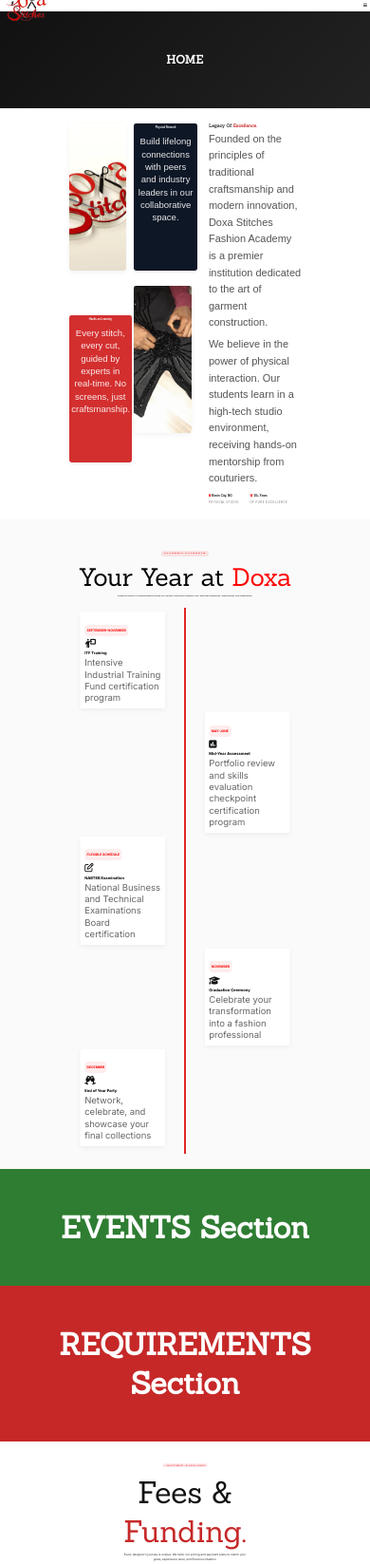
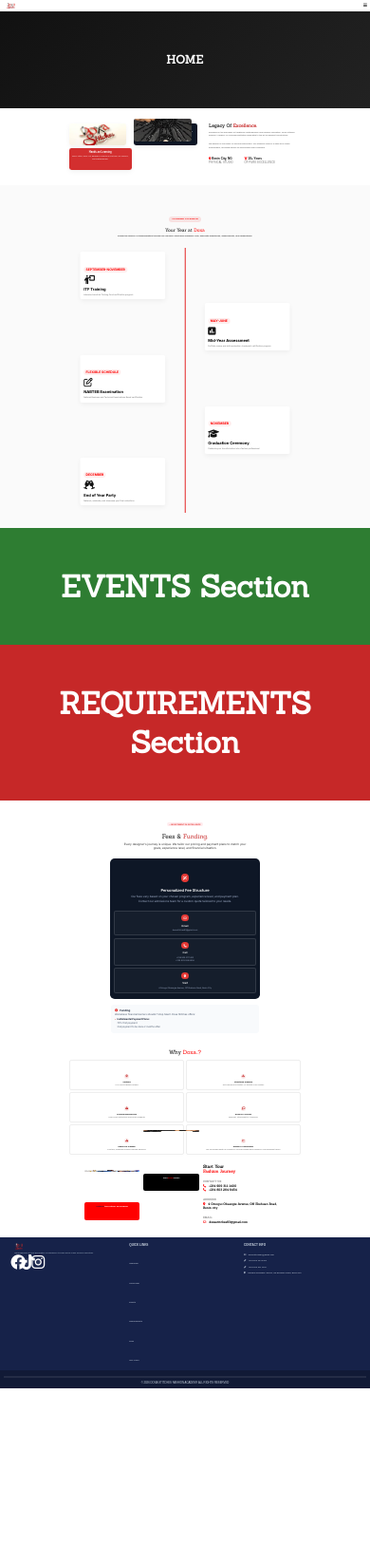
Before and after one commit to Hydrazane2O/Doxa-UI, a website: page index.html in a window 390 px wide. Shown: the top 1647 px of the page at 95% size. After the commit the page ends 1462 px from the top, so only its background shows below. Drawn offline with Linux system fonts and the light colour scheme; a web font is replaced by a local one.

Commit message:
alot more

```diff
--- a/index.css
+++ b/index.css
@@ -195,8 +195,8 @@ header.top {
     color: #777;
     font-weight: normal;
     text-transform: uppercase;
-    margin-top: 4px;
-    letter-spacing: 0.5px;
+    margin-top: 0.2vw;
+    letter-spacing: 0.026vw;
 }
 
 .f3   { grid-column: 1; grid-row: 1; }
@@ -227,7 +227,7 @@ header.top {
     color: red;
     font-weight: bold;
     font-size: 0.625vw;
-    letter-spacing: 1px;
+    letter-spacing: 0.005vw;
 }
 .year {
     font-family: 'Sanchez', sans-serif;
@@ -251,7 +251,7 @@ header.top {
     top: 0;
     bottom: 0;
     left: 50%;
-    width: 2px;
+    width: 0.14vw;
     background-color: #e32626;
     transform: translateX(-50%);
     z-index: 1;
@@ -266,11 +266,11 @@ header.top {
     box-shadow: 0 0.52vw 1.5vw rgba(0,0,0,0.05);
     z-index: 5;
     margin-bottom: 2.0833vw;
-    border: 2px solid transparent;
+    border: 0.01vw solid transparent;
 }
 .itf:hover, .nab:hover, .mid:hover, .party:hover, .grad:hover{
     border-color: red;
-    transform: translateY(-5px);
+    transform: translateY(-0.26vw);
     box-shadow: 0 0.52vw 1.6vw rgba(255, 0, 0, 0.08);
 }
 
@@ -294,7 +294,7 @@ header.top {
     font-weight: bold;
     text-transform: uppercase;
     color: red;
-    padding: 4px 0.625vw;
+    padding: 0.23vw 0.625vw;
     background-color: rgba(234, 83, 83, 0.1);
     border-radius: 1.04vw;
     margin-bottom: 0.8vw;
@@ -347,7 +347,7 @@ header.top {
     background-color: #ffebee;
     padding: 0.2vw 0.625vw;
     border-radius: 1.4vw;
-    letter-spacing: 0.5px;
+    letter-spacing: 0.02vw;
     text-transform: uppercase;
 }
 .fees-header h2 {
@@ -390,7 +390,7 @@ header.top {
     font-size: 1.35vw;
     font-weight: 600;
     margin: 0 0 0.67vw 0;
-    letter-spacing: -0.3px;
+    letter-spacing: -0.0156vw;
 }
 .card-sub-prose {
     color: #a3b1cc;
@@ -495,7 +495,7 @@ header.top {
 }
 .card:hover {
     border-color: red !important;
-    transform: translateY(-5px);
+    transform: translateY(-0.26vw);
     box-shadow: 0 0.52vw 1.5vw rgba(255, 0, 0, 0.08);
 }
 .card i {
@@ -569,7 +569,7 @@ header.top {
 .start h1 span { color: red; }
 
 .us, .add, .mail { margin-bottom: 1.5vw; }
-.us h3, .add h3, .mail h3 { margin: 0 0 6px 0; font-size: 0.72vw; color: #888; text-transform: uppercase; }
+.us h3, .add h3, .mail h3 { margin: 0 0 0.3vw 0; font-size: 0.72vw; color: #888; text-transform: uppercase; }
 .us p, .add p, .mail p { margin: 0; font-size: 0.82vw; font-weight: bold; }
 .us p i, .add p i, .mail p i { margin-right: 0.52vw; }
 
@@ -619,7 +619,7 @@ footer {
    ============================================================ */
 @media (max-width: 768px) {
     header.top { height: 3.125vw; padding: 0 0.8vw; }
-    .logo { height: 32px; }
+    .logo { height: 1.7vw; }
 
     .ham {
         display: inline-flex !important;
@@ -659,27 +659,27 @@ footer {
     .top .nav li { display: block; border-bottom:0.52vw solid #f5f5f5; }
 
     /* Stagger Grid Responsive Mobile Setup */
-    #section1 .img { grid-template-columns: 1fr; gap: 35px; }
+    #section1 .img { grid-template-columns: 1fr; gap: 1.4vw; }
     .grid-left-gallery { column-gap: 0.625vw; row-gap: 0.625vw; }
-    .f3, .f1 { min-height: 140px; height: 140px; border-radius: 0.625vw; }
-    .net, .hand { min-height: 140px; padding: 0.82vw 0.72vw; border-radius: 0.625vw; justify-content: flex-start; }
+    .f3, .f1 { min-height: 7.3vw; height: 7.3vw; border-radius: 0.625vw; }
+    .net, .hand { min-height: 7.3vw; padding: 0.82vw 0.72vw; border-radius: 0.625vw; justify-content: flex-start; }
 
-    .net h4, .hand h4 { font-size: 0.67vw; margin: 0 0 6px 0; font-weight: 700; line-height: 1.2; }
+    .net h4, .hand h4 { font-size: 0.67vw; margin: 0 0 0.3vw 0; font-weight: 700; line-height: 1.2; }
     .net p, .hand p { font-size: 0.52vw
 ; line-height: 1.4; }
-    .leg h1 { font-size: 34px; margin-bottom: 0.625vw; }
+    .leg h1 { font-size: 1.77vw; margin-bottom: 0.625vw; }
     .leg p { font-size: 0.72vw; line-height: 1.6; }
 
     /* Section 2 Sizing Downscales */
-    .year { font-size: 26px; }
+    .year { font-size: 1.24vw; }
     .line { padding: 1.04vw 0; }
     .itf, .mid, .nab, .grad, .party { padding: 0.625vw; margin-bottom: 1.04vw; border-radius: 0.52vw
 ; width: 44%; }
-    .bot { font-size: 9.5px; line-height: 1.3; }
+    .bot { font-size: 0.52vw; line-height: 1.3; }
 
     /* Section 5 Mobile Fluid Compression Layouts */
     #section5 { padding: 2.6vw 0.8vw; }
-    .fees-header h2 { font-size: 32px; }
+    .fees-header h2 { font-size: 1.67vw; }
     .personalized-card { padding: 1.5vw 1.04vw; }
     .personalized-card h3 { font-size: 1.04vw; }
     .personalized-channels { grid-template-columns: 1fr; gap: 0.625vw; }
@@ -687,16 +687,19 @@ footer {
     .funding-disclosure-block { padding: 1.04vw; }
 
     /* Other Panels */
-    .why { font-size: 28px; margin-bottom: 1.04vw; }
+    .why { font-size: 1.5vw; margin-bottom: 1.04vw; }
     .cards { grid-template-columns: repeat(3, 1fr); gap: 0.52vw
 ; }
-    .card { padding: 0.8vw 8px; border-radius: 0.52vw
+    .card { padding: 0.8vw 0.4vw; border-radius: 0.52vw
 ; }
-    .card i { width: 35px; height: 35px; font-size: 0.72vw; margin-bottom: 8px; }
-    .card h4 { font-size:0.52vw; margin-bottom: 4px; }
-    .card p { font-size: 9px; }
+    .card i {
+             width: 1.4vw;
+             height: 1.4vw;
+             font-size: 0.72vw; margin-bottom: 0.46vw; }
+    .card h4 { font-size:0.52vw; margin-bottom: 0.2vw; }
+    .card p { font-size: 0.5vw; }
 
-    .main2 { grid-template-columns: 1fr 1fr; gap: 1.04vw; margin: 40px auto; }
+    .main2 { grid-template-columns: 1fr 1fr; gap: 1.04vw; margin: 2.08vw auto; }
     .join, .fut { padding: 0.8vw; font-size: 0.625vw; border-radius: 0.52vw
 ; }
     .jf1, .jf2 { height:  0.52vw
@@ -705,13 +708,13 @@ footer {
     .start h1 { font-size: 1.14vw; }
 
     footer { grid-template-columns: repeat(3, 1fr); gap: 0.8vw; padding: 1.5vw 4%; }
-    .about p, .quick a, .contact p { font-size: 11px; }
+    .about p, .quick a, .contact p { font-size: 0.57vw; }
 }
 
 @media (max-width: 480px) {
-    .f3, .f1, .net, .hand { min-height: 155px; height: 155px; }
-    .net p, .hand p { font-size: 9.5px; }
+    .f3, .f1, .net, .hand { min-height: 6vw; height: 6vw; }
+    .net p, .hand p { font-size: 0.52vw; }
     .leg h1 { font-size: 1.25vw; }
-    .leg p { font-size: 11px; }
+    .leg p { font-size: 0.57vw; }
     .cards { grid-template-columns: repeat(2, 1fr); }
     }
```
